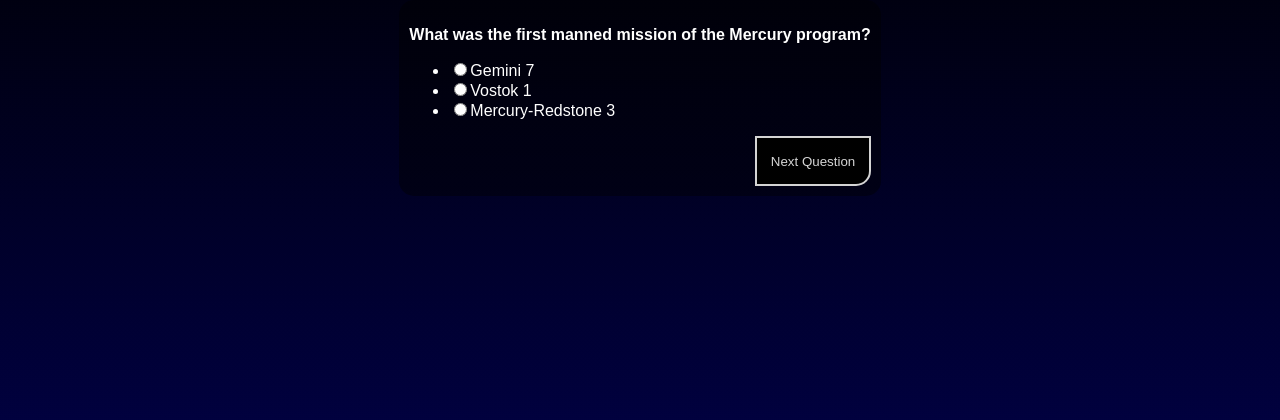
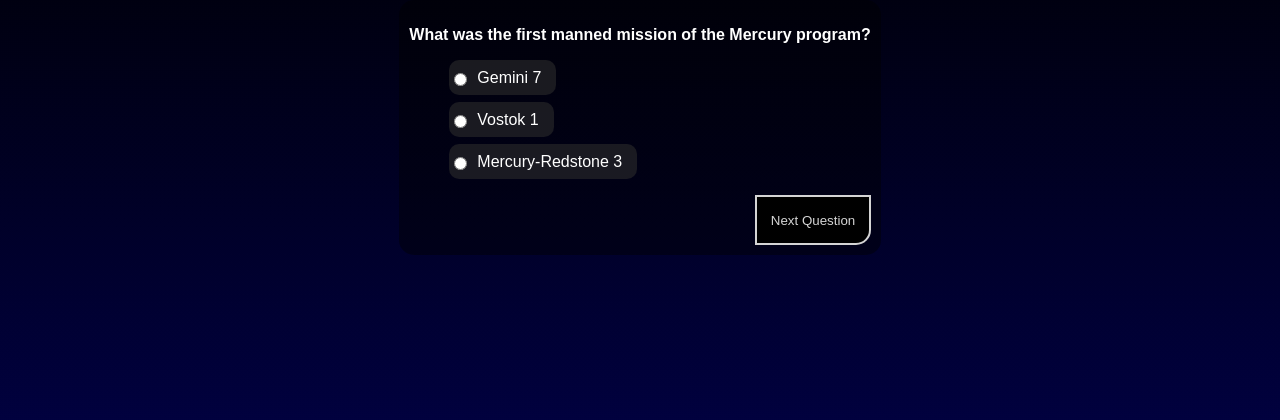
Before and after one commit to dstock3/spacerace, a Flask app: page /trivia in a window 1280 px wide. Shown: the part 153-573 px from the top of the page. Run offline with Flask 2, Linux system fonts and the light colour scheme.

Commit message:
Made stylistic adjustments.

```diff
--- a/static/css/trivia.css
+++ b/static/css/trivia.css
@@ -17,6 +17,26 @@
     font-weight: bold;
 }
 
+.trivia-options {
+    list-style: none;
+}
+
+.trivia-option {
+    display: flex;
+    justify-content: flex-start;
+    align-items: center;
+    height: 35px;
+    border-radius: 10px;
+    background-color: rgba(44, 44, 44, 0.605);
+    width: fit-content;
+    margin-bottom: 7px;
+    padding-right: 15px;
+}
+
+input {
+    margin-right: 10px;
+}
+
 button {
     color: rgba(238, 238, 238, 0.894);;
     background-color: black;
```
